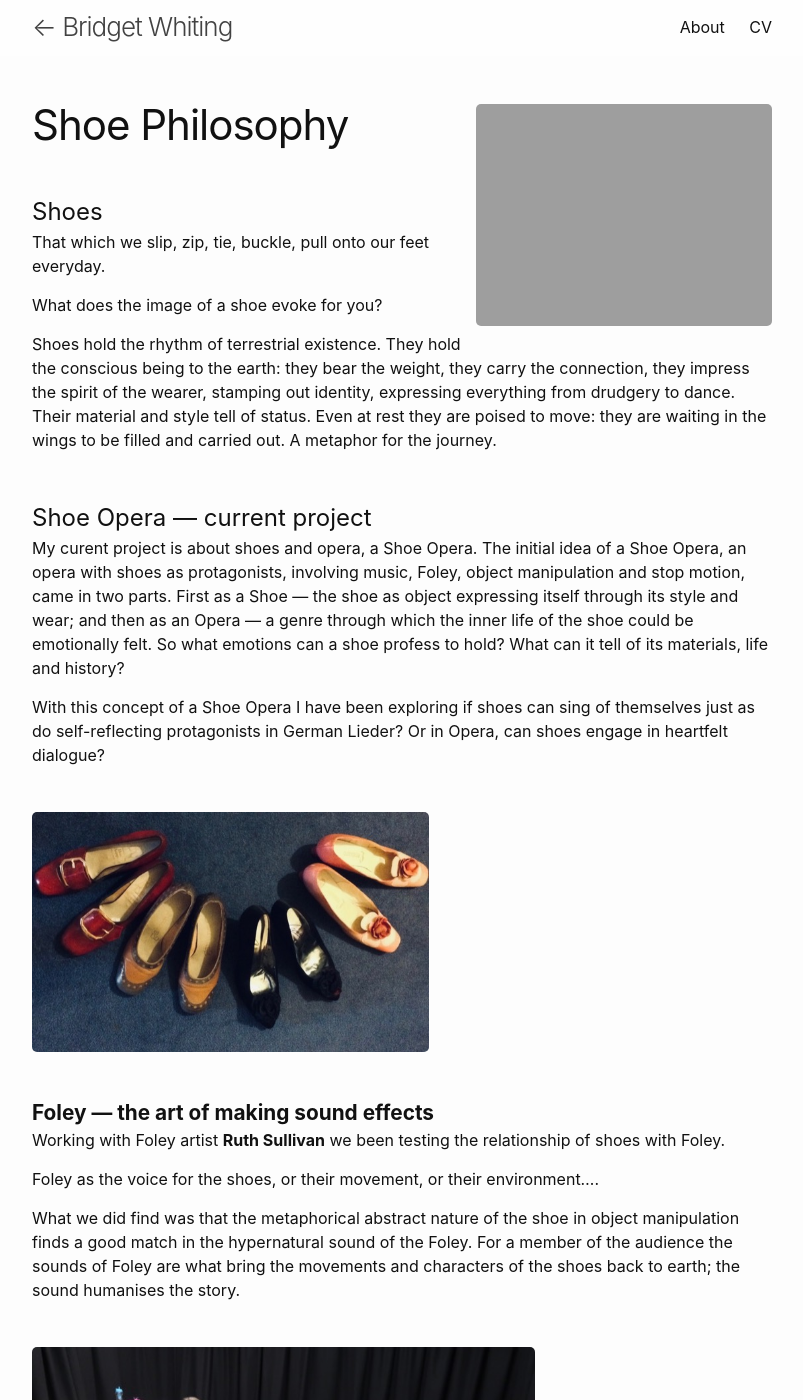
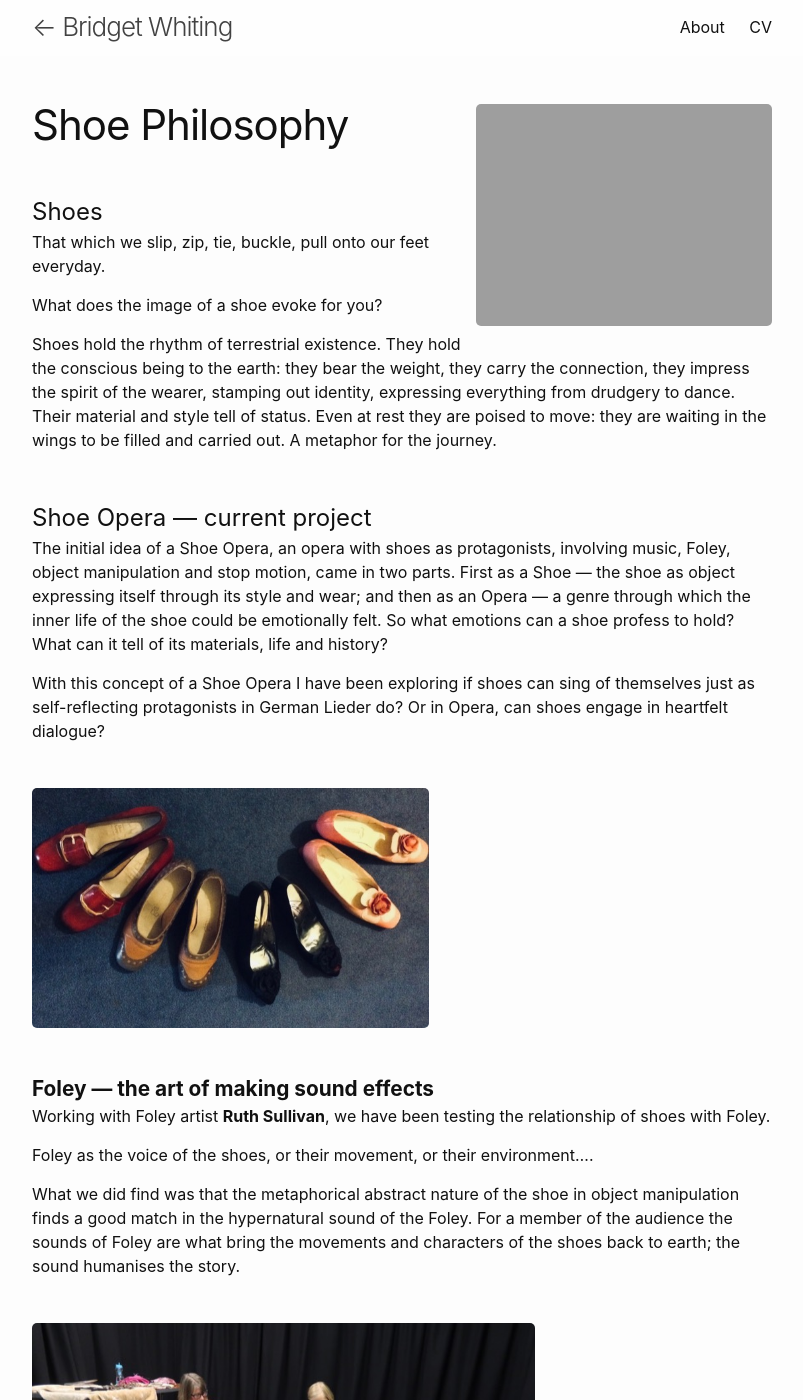
Before and after one commit to markwhiting/bridget, a Jekyll site: the page built from _projects/shoe-philosophy.markdown, in a window 1280 px wide and 1400 px high. Shown: the whole window, without its empty margins (238-1041 px from the left). Built offline with Jekyll 4.4.1, drawn with Linux system fonts in a browser that asks for light colours; some of the changed text lies outside the part shown.

Commit message:
edited text

```diff
--- a/_projects/shoe-philosophy.markdown
+++ b/_projects/shoe-philosophy.markdown
@@ -17,18 +17,17 @@ Shoes hold the rhythm of terrestrial existence. They hold the conscious being to
 
 # Shoe Opera — current project
 
-My curent project is about shoes and opera, a Shoe Opera.
 The initial idea of a Shoe Opera, an opera with shoes as protagonists, involving music, Foley, object manipulation and stop motion, came in two parts. First as a Shoe — the shoe as object expressing itself through its style and wear; and then as an Opera — a genre through which the inner life of the shoe could be emotionally felt. So what emotions can a shoe profess to hold? What can it tell of its materials, life and history?
 
-With this concept of a Shoe Opera I have been exploring if shoes can sing of themselves just as do self-reflecting protagonists in German Lieder? Or in Opera, can shoes engage in heartfelt dialogue?
+With this concept of a Shoe Opera I have been exploring if shoes can sing of themselves just as self-reflecting protagonists in German Lieder do? Or in Opera, can shoes engage in heartfelt dialogue?
 
 [![Figure]({{ "/assets/ShoePhilosophy/ShoeOpera/shoe arch.jpeg" | absolute_url }})]({{ "/assets big/ShoePhilosophy/ShoeOpera/shoe arch.jpeg" | absolute_url }})
 
 ## Foley — the art of making sound effects
 
-Working with Foley artist [Ruth Sullivan](https://www.ruthsullivan.co.uk) we been testing the relationship of shoes with Foley.
+Working with Foley artist [Ruth Sullivan](https://www.ruthsullivan.co.uk), we have been testing the relationship of shoes with Foley.
 
-Foley as the voice for the shoes, or their movement, or their environment….
+Foley as the voice of the shoes, or their movement, or their environment….
 
 What we did find was that the metaphorical abstract nature of the shoe in object manipulation finds a good match in the hypernatural sound of the Foley. For a member of the audience the sounds of Foley are what bring the movements and characters of the shoes back to earth; the sound humanises the story.
 
@@ -38,9 +37,7 @@ What we did find was that the metaphorical abstract nature of the shoe in object
 
 ## Music and Objects: Opera and Puppetry
 
-Testing the relations of shoes as puppets and music/opera/song.
-
-Current collaboration with sopranos Pauline Schill and Rose Stachniewska.
+Testing the relationship of shoes as puppets to music/opera/song.
 
 [![Figure]({{ "/assets/ShoePhilosophy/ShoeOpera/shoes music excersises combined.png" | absolute_url }})]({{ "/assets big/ShoePhilosophy/ShoeOpera/shoes music excersises combined.png" | absolute_url }})
 
```
